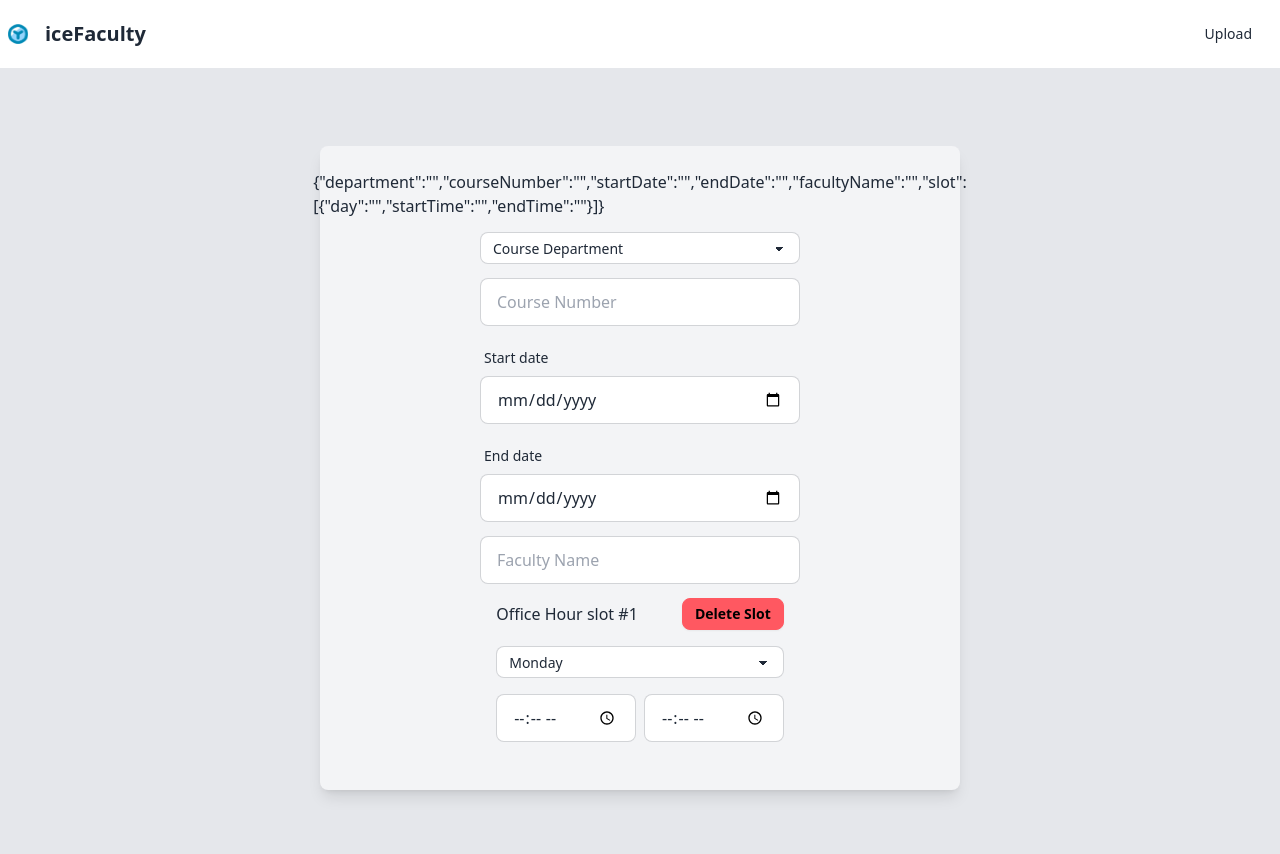
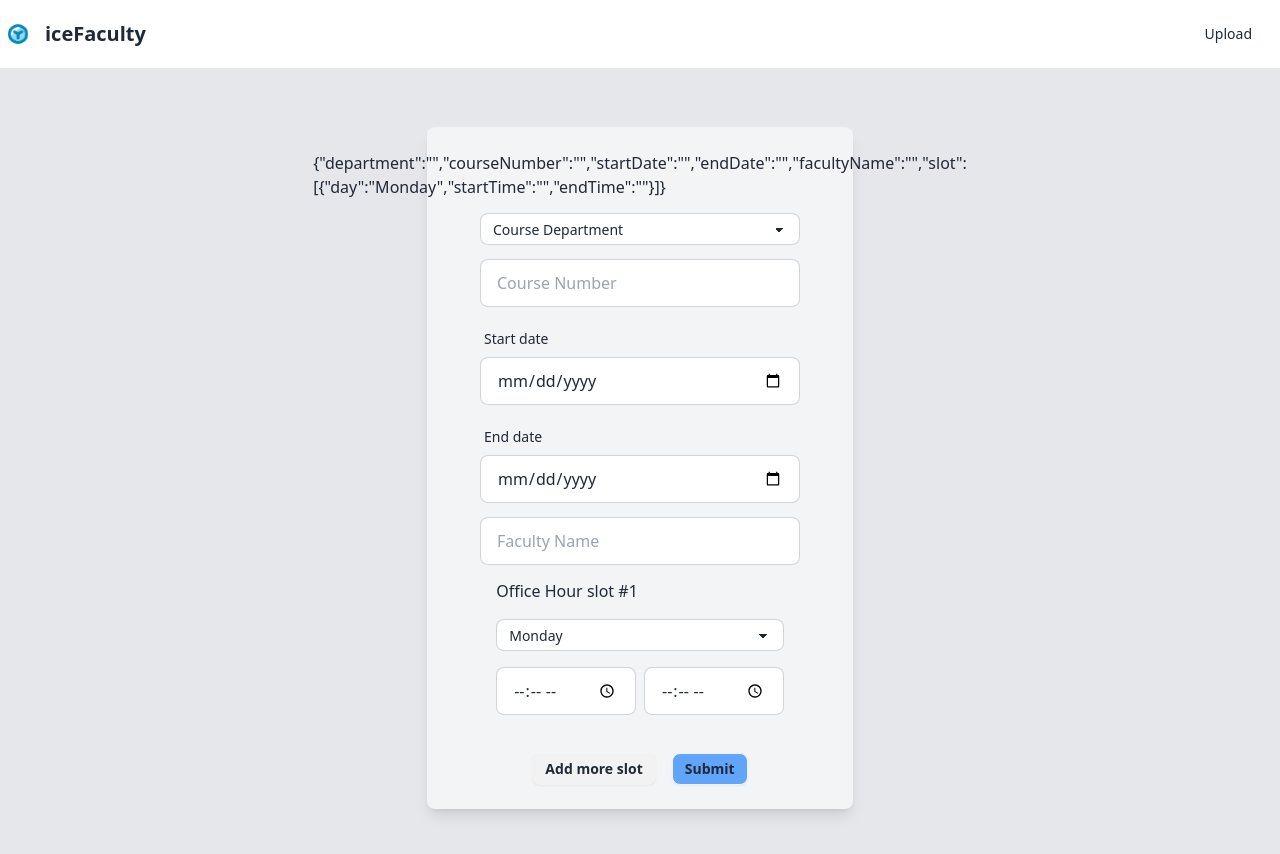
Before and after one commit to algebra2boy/Ice-Faculty, a React (Vite) app: page /upload in a window 1280 px wide. Shown: the top 854 px of the page. Built offline with nearby package versions, Linux system fonts and the light colour scheme.

Commit message:
finish upload OH page

```diff
--- a/src/pages/UploadPage.tsx
+++ b/src/pages/UploadPage.tsx
@@ -2,9 +2,9 @@ import { departmentOptions } from '../models/departmentOptions';
 import { useState } from 'react';
 
 interface Slot {
-  day: String;
-  startTime: String;
-  endTime: String;
+  day: string;
+  startTime: string;
+  endTime: string;
 }
 
 const UploadPage = () => {
@@ -16,7 +16,7 @@ const UploadPage = () => {
     endDate: "",
     facultyName: "",
     slot: [{
-      day: "",
+      day: "Monday",
       startTime: "",
       endTime: ""
     }] as Slot[]
@@ -27,13 +27,35 @@ const UploadPage = () => {
     setUploadOfficeHour({ ...uploadOfficeHour, [name]: value });
   }
 
+  const slotValueHandler = (index: number, field: string) => (event: React.ChangeEvent<HTMLInputElement | HTMLSelectElement>) => {
+    const newSlots = [...uploadOfficeHour.slot];
+    newSlots[index][field as keyof Slot] = event.target.value;
+    setUploadOfficeHour({ ...uploadOfficeHour, slot: newSlots });
+  }
+
+  const addSlotHandler = () => {
+    const newSlots = [...uploadOfficeHour.slot];
+    newSlots.push({ day: "Monday", startTime: "", endTime: "" });
+    setUploadOfficeHour({ ...uploadOfficeHour, slot: newSlots });
+  }
+
+  const deleteSlotHandler = (index: number) => {
+    const newSlots = [...uploadOfficeHour.slot];
+    const filteredSlots = newSlots.filter((_, i) => i !== index);
+    setUploadOfficeHour({ ...uploadOfficeHour, slot: filteredSlots });
+  }
+
+  const submitHandler = () => {
+    console.log("submit");
+  }
+
   return (
     <div className="flex justify-center items-center min-h-screen bg-gray-200">
-      <div className="mx-auto w-1/2 bg-gray-100 p-6 rounded-lg shadow-lg flex flex-col gap-3.5 items-center">
+      <div className="mx-auto w-1/3 bg-gray-100 p-6 rounded-lg shadow-lg flex flex-col gap-3.5 items-center">
         {JSON.stringify(uploadOfficeHour)}
         <select className="select select-bordered select-sm w-full max-w-xs" defaultValue={"DEFAULT"} onChange={valueHandler} name="department">
           <option value="DEFAULT" disabled>Course Department</option>
-          {departmentOptions.map((department: string, index: number) =>
+          {departmentOptions.map((department, index) =>
             <option key={index} value={department}>{department}</option>)
           }
         </select>
@@ -46,17 +68,20 @@ const UploadPage = () => {
 
         <input type="text" placeholder="Faculty Name" className="input input-bordered w-full max-w-xs" onChange={valueHandler} name="facultyName" />
 
+        {uploadOfficeHour.slot.map((slot, index) =>
           <div className="mb-6">
 
-          <div className="flex justify-between mb-4">
+            <div className="flex mb-4">
               <div className="flex w-full justify-between items-center">
-              <p>Office Hour slot #1</p>
-              <button className="btn btn-error btn-sm">Delete Slot</button>
+                <p>Office Hour slot #{index + 1}</p>
+                {index !== 0 &&
+                  <button className="btn btn-error btn-sm" onClick={() => deleteSlotHandler(index)}>Delete Slot</button>
+                }
               </div>
             </div>
 
             <div className="mb-4">
-            <select className="select select-bordered select-sm w-full max-w-xs" >
+              <select className="select select-bordered select-sm w-full max-w-xs" defaultValue={"Monday"} onChange={slotValueHandler(index, "day")} value={slot.day}>
                 {["Monday", "Tuesday", "Wednesday", "Thursday", "Friday", "Saturday", "Sunday"].map((day, index) => (
                   <option key={index} value={day}>{day}</option>
                 ))}
@@ -64,10 +89,16 @@ const UploadPage = () => {
             </div>
 
             <div className="flex gap-2 mb-">
-            <input type="time" className="input input-bordered w-full max-w-xs" />
-            <input type="time" className="input input-bordered w-full max-w-xs" />
+              <input type="time" className="input input-bordered w-full max-w-xs" onChange={slotValueHandler(index, "startTime")} value={slot.startTime} />
+              <input type="time" className="input input-bordered w-full max-w-xs" onChange={slotValueHandler(index, "endTime")} value={slot.endTime} />
             </div>
 
+          </div>
+        )}
+
+        <div className='flex justify-between gap-4'>
+          <button className="btn btn-sm" onClick={addSlotHandler}>Add more slot</button>
+          <button className="btn btn-sm bg-blue-400" onClick={submitHandler}>Submit</button>
         </div>
 
       </div>
```
Lines whose indentation alone changed are shown as unchanged.
